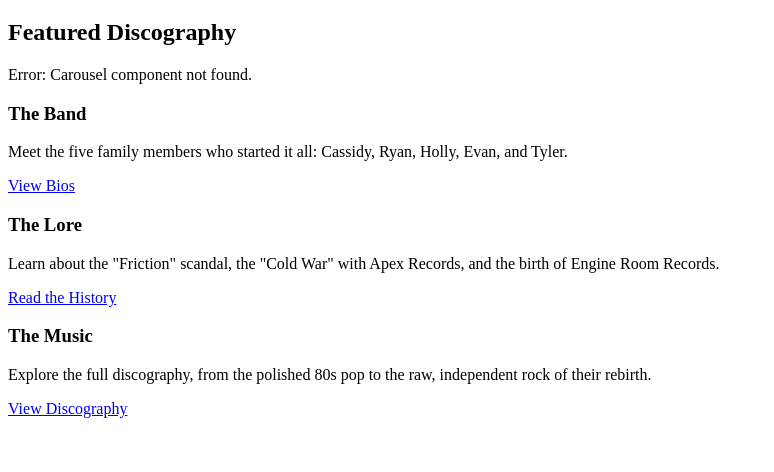
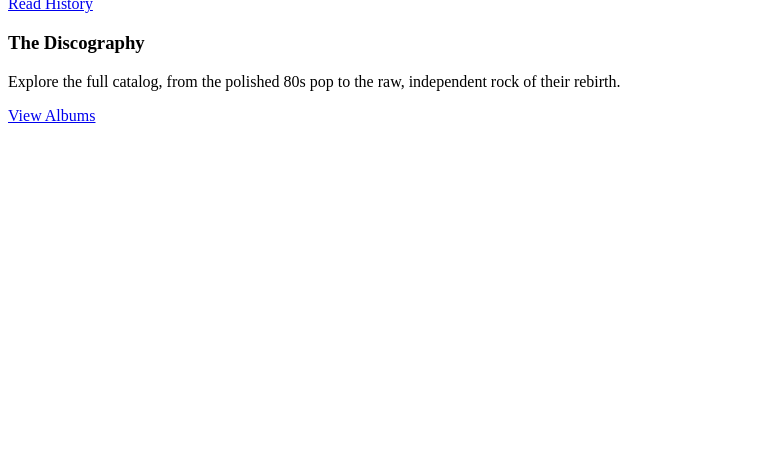
Before and after one commit to raggiesoft/raggiesoft-hub, a PHP site: page /engine-room/artists/startdust-engine/overview.php in a window 1280 px wide. Shown: the part 328-800 px from the top of the page, without its empty margins (0-774 px from the left). Run offline with PHP 8.4, Linux system fonts and the light colour scheme; some libraries are stand-ins or nearby versions.

Commit message:
WIP: Automated sync commit

```diff
--- a/pages/engine-room/artists/startdust-engine/overview.php
+++ b/pages/engine-room/artists/startdust-engine/overview.php
@@ -1,7 +1,10 @@
 <?php
-// /pages/home.php
-// This view is loaded with p-0 on main, so we use container-fluid for a full-width hero
+// pages/engine-room/artists/the-stardust-engine/overview.php
+// The Band's "Home" Page
+
+$root = '/engine-room/artists/the-stardust-engine';
 ?>
+
 <div class="border-bottom border-primary border-opacity-50" style="
     position: relative;
     background-image: linear-gradient(rgba(13, 6, 26, 0.7), rgba(13, 6, 26, 0.7)),
@@ -12,8 +15,8 @@
     width: 100%;
 ">
 
-    <div class="container-fluid text-center pt-5 pb-2">
-        <div class="container pt-5 pb-1">
+    <div class="container-fluid text-center pt-5 pb-5">
+        <div class="container pt-5 pb-4">
 
             <h1 class="display-2 text-uppercase text-glow-primary"
                 style="font-family: 'Audiowide', sans-serif; letter-spacing: 2px;">
@@ -25,117 +28,58 @@
                 A musical universe forged in the fires of CPI.
             </p>
 
+            <div class="mt-4">
+                <a href="<?php echo $root; ?>/discography" class="btn btn-primary btn-lg rounded-pill px-5 shadow-glow">
+                    <i class="fa-duotone fa-play me-2"></i> Listen Now
+                </a>
+            </div>
+
         </div>
     </div>
+</div>
 
-    <div class="container-fluid py-5 border-bottom border-secondary border-opacity-50">
-        <div class="container">
-            <div class="row justify-content-center">
-                <div class="col-lg-10">
-
-                    <div class="alert border-warning-subtle bg-hud-blue" role="alert">
-
-                        <h4 class="alert-heading fw-bold" style="font-family: 'Audiowide'">
-                            <i class="fa-duotone fa-circle-info me-2" aria-hidden="true"></i>Welcome to the Project! (Start Here)
-                        </h4>
-                        <p>
-                            <strong>This is a real AI art project AND a fictional narrative, presented as one experience.</strong>
-                            By continuing, you understand that this is a "dual-world" website. We welcome you to <a href="/about">learn more about the project</a>.
-                        </p>
-                        <hr class="border-warning-subtle opacity-50">
-
-                        <div class="row">
-                            <div class="col-md-6 mb-3 mb-md-0">
-                                <strong style="font-family: 'Audiowide'">
-                                    <i class="fa-duotone fa-brackets-curly me-2" aria-hidden="true" aria-hidden="true"></i>The "Real World" (Meta):
-                                </strong>
-                                <p class="mb-0 small">
-                                    This is a portfolio piece by Michael Ragsdale. All music, art, and lore are co-created in collaboration with generative AI tools (Gemini, Suno, and DALL-E 3).
-                                </p>
-                            </div>
-                            <div class="col-md-6 border-start-md border-warning border-opacity-50">
-                                <strong style="font-family: 'Audiowide'">
-                                    <i class="fa-duotone fa-book-sparkles me-2" aria-hidden="true"></i>The "In-Universe" (Narrative):
-                                </strong>
-                                <p class="mb-0 small">
-                                    This is the official archive of the fictional band "The Stardust Engine"—a family of CPI alumni who fought their label and won their freedom.
-                                </p>
-                            </div>
-                        </div>
-                    </div>
-
+<div class="container py-5">
+    <div class="row g-4">
+        <div class="col-lg-4">
+            <div class="card h-100 border-secondary bg-transparent hover-lift">
+                <div class="card-body d-flex flex-column text-center p-4">
+                    <div class="mb-3 text-primary"><i class="fa-duotone fa-users fa-3x"></i></div>
+                    <h3 class="fw-bold">The Band</h3>
+                    <p class="text-secondary small">
+                        Meet the five family members who started it all: Cassidy, Ryan, Holly, Evan, and Tyler.
+                    </p>
+                    <a href="<?php echo $root; ?>/band" class="btn btn-outline-primary mt-auto rounded-pill">View Bios</a>
                 </div>
             </div>
         </div>
-    </div>
-
-</div>
-<!-- === End New Section === -->
-
-
-<!-- === Featured Discography Carousel === -->
-<div class="container py-5">
-    <div class="row justify-content-center">
-        <div class="col-lg-10">
-            <h2 class="display-5 fw-bold border-bottom pb-2 mb-4">Featured Discography</h2>
-            <div class="shadow-lg border-glow">
-                <?php
-                // This component is defined in /includes/components/carousel.php
-                // It uses the DO Spaces URLs for images
-                // NOTE: This carousel component will need to be created
-                if (file_exists(ROOT_PATH . '/includes/components/carousel.php')) {
-                    include ROOT_PATH . '/includes/components/carousel.php';
-                } else {
-                    echo '<div class="alert alert-danger">Error: Carousel component not found.</div>';
-                }
-                ?>
-            </div>
-        </div>
-    </div>
-</div>
-<!-- === End New Section === -->
-
-
-<!-- Featured Links -->
-<div class="container pb-5">
-    <div class="row g-4">
-        <!-- The Band -->
         <div class="col-lg-4">
-            <div class="card h-100">
-                <div class="card-body d-flex flex-column">
-                    <h3 class="fw-bold text-glow-primary"><i class="fa-duotone fa-users me-2" aria-hidden="true"></i>The Band</h3>
-                    <p class="fs-5">
-                        Meet the five family members who started it all: Cassidy, Ryan, Holly, Evan, and Tyler.
+            <div class="card h-100 border-secondary bg-transparent hover-lift">
+                <div class="card-body d-flex flex-column text-center p-4">
+                    <div class="mb-3 text-warning"><i class="fa-duotone fa-book-atlas fa-3x"></i></div>
+                    <h3 class="fw-bold">The Lore</h3>
+                    <p class="text-secondary small">
+                        Learn about the "Friction" scandal, the "Cold War" with Apex Records, and the birth of independence.
                     </p>
-                    <a href="/band" class="btn btn-primary mt-auto">View Bios</a>
+                    <a href="<?php echo $root; ?>/lore" class="btn btn-outline-warning mt-auto rounded-pill">Read History</a>
                 </div>
             </div>
         </div>
-        <!-- The History (Updated Link) -->
         <div class="col-lg-4">
-            <div class="card h-100">
-                <div class="card-body d-flex flex-column">
-                    <h3 class="fw-bold text-glow-primary"><i class="fa-duotone fa-book-atlas me-2" aria-hidden="true"></i>The Lore</h3>
-                    <p class="fs-5">
-                        Learn about the "Friction" scandal, the "Cold War" with Apex Records, and the birth of Engine Room Records.
+            <div class="card h-100 border-secondary bg-transparent hover-lift">
+                <div class="card-body d-flex flex-column text-center p-4">
+                    <div class="mb-3 text-success"><i class="fa-duotone fa-compact-disc fa-3x"></i></div>
+                    <h3 class="fw-bold">The Discography</h3>
+                    <p class="text-secondary small">
+                        Explore the full catalog, from the polished 80s pop to the raw, independent rock of their rebirth.
                     </p>
-                    <a href="/story" class="btn btn-primary mt-auto">Read the History</a>
-                </div>
-            </div>
-        </div>
-        <!-- The Store (Updated Link) -->
-        <div class="col-lg-4">
-            <div class="card h-100">
-                <div class="card-body d-flex flex-column">
-                    <h3 class="fw-bold text-glow-primary"><i class="fa-duotone fa-record-vinyl me-2" aria-hidden="true"></i>The Music</h3>
-                    <p class="fs-5">
-                        Explore the full discography, from the polished 80s pop to the raw, independent rock of their rebirth.
-                    </p>
-                    <a href="/discography" class="btn btn-primary mt-auto">View Discography</a>
+                    <a href="<?php echo $root; ?>/discography" class="btn btn-outline-success mt-auto rounded-pill">View Albums</a>
                 </div>
             </div>
         </div>
     </div>
 </div>
 
-<!-- AI Disclaimer (This is now removed from the bottom) -->
+<style>
+.hover-lift { transition: transform 0.2s; }
+.hover-lift:hover { transform: translateY(-5px); }
+</style>
```
